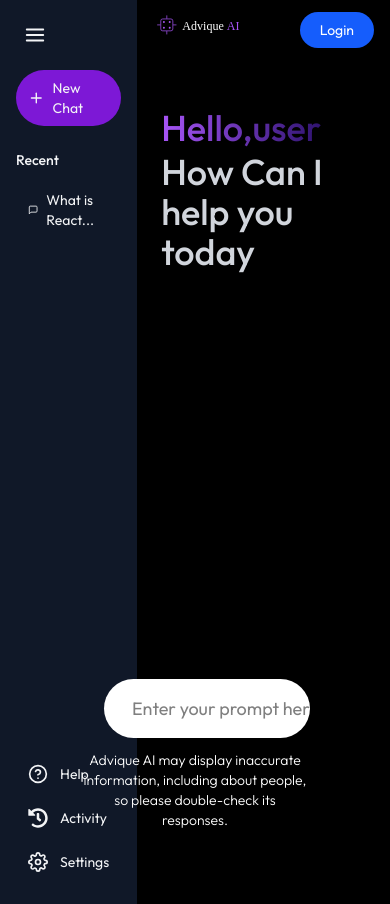
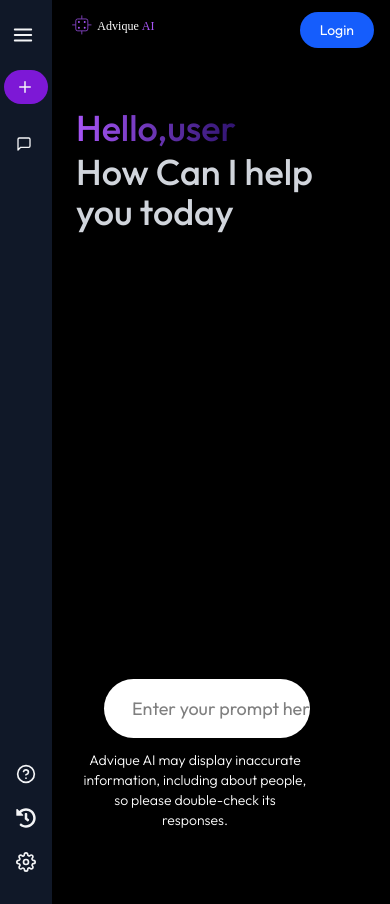
Before and after one commit to shaheedk/Advique-client, a React (Vite) app: page / in a window 390 px wide. Shown: the top 904 px of the page. Built offline with nearby package versions, Linux system fonts and the light colour scheme.

Commit message:
final commit

```diff
--- a/src/components/home/Sidebar.jsx
+++ b/src/components/home/Sidebar.jsx
@@ -1,57 +1,58 @@
 import React, { useState } from "react";
-
-import assets from '../../assets/assets'
-import { FiHelpCircle, FiMenu, FiMessageCircle, FiPlus, FiSettings, } from "react-icons/fi";
-
+import { FiHelpCircle, FiMenu, FiPlus, FiSettings } from "react-icons/fi";
 import { FaHistory } from "react-icons/fa";
-import { BiMessageRoundedDots } from "react-icons/bi";
 import { LuMessageSquare } from "react-icons/lu";
 
 const Sidebar = () => {
   const [extended, setExtended] = useState(true);
 
+  const isMobile = window.innerWidth <= 768; // Just check once (simple way)
+
+  const toggleSidebar = () => {
+    if (!isMobile) {
+      setExtended(prev => !prev);
+    }
+  };
+
   return (
-    <div className={`min-h-screen flex flex-col justify-between bg-gray-900 text-gray-100 py-6 transition-all duration-300 ${extended ? 'px-4' : ' px-1'}`}>
+    <div className={`min-h-screen flex flex-col justify-between bg-gray-900 text-gray-100 py-6 transition-all duration-300 ${extended && !isMobile ? 'px-4' : 'px-1'}`}>
       {/* Top Section */}
       <div className="flex flex-col">
         <FiMenu
           size={22}
           className="cursor-pointer mb-6 ml-2"
-          onClick={() => setExtended(prev=>!prev)}
+          onClick={toggleSidebar}
         />
 
         {/* New Chat Button */}
         <div className="flex items-center gap-2 px-3 py-2 bg-[#7d18d6] rounded-full text-gray-100 text-sm cursor-pointer hover:bg-[#a855f7] transition">
           <FiPlus size={18} />
-          {extended && <p>New Chat</p>}
+          {(extended && !isMobile) && <p>New Chat</p>}
         </div>
 
         {/* Recent Chats */}
         <div className="mt-6">
-          {extended && <p className=" text-sm font-medium mb-3">Recent</p>}
-          <div className="flex items-center gap-2 px-3 py-2 rounded-lg  cursor-pointer hover:bg-gray-800 transition">
-
-            <LuMessageSquare className="w-4 h-4"/>
-            {extended && <p className="text-sm">What is React...</p>}
+          {(extended && !isMobile) && <p className="text-sm font-medium mb-3">Recent</p>}
+          <div className="flex items-center gap-2 px-3 py-2 rounded-lg cursor-pointer hover:bg-gray-800 transition">
+            <LuMessageSquare className="w-4 h-4" />
+            {(extended && !isMobile) && <p className="text-sm">What is React...</p>}
           </div>
         </div>
       </div>
 
       {/* Bottom Section */}
       <div className="flex flex-col gap-2">
-        <div className="flex items-center gap-3 px-3 py-2 rounded-full  hover:bg-gray-700 cursor-pointer transition">
-
+        <div className="flex items-center gap-3 px-3 py-2 rounded-full hover:bg-gray-700 cursor-pointer transition">
           <FiHelpCircle className="w-5 h-5" />
-          {extended && <p className="text-sm">Help</p>}
+          {(extended && !isMobile) && <p className="text-sm">Help</p>}
         </div>
-        <div className="flex items-center gap-3 px-3 py-2 rounded-full  hover:bg-gray-700 cursor-pointer transition">
-        <FaHistory className="w-5 h-5" />
-           {extended && <p className="text-sm">Activity</p>}
+        <div className="flex items-center gap-3 px-3 py-2 rounded-full hover:bg-gray-700 cursor-pointer transition">
+          <FaHistory className="w-5 h-5" />
+          {(extended && !isMobile) && <p className="text-sm">Activity</p>}
         </div>
-        <div className="flex items-center gap-3 px-3 py-2 rounded-full  hover:bg-gray-700 cursor-pointer transition">
-
-          <FiSettings  className="w-5 h-5"  />
-          {extended && <p className="text-sm">Settings</p>}
+        <div className="flex items-center gap-3 px-3 py-2 rounded-full hover:bg-gray-700 cursor-pointer transition">
+          <FiSettings className="w-5 h-5" />
+          {(extended && !isMobile) && <p className="text-sm">Settings</p>}
         </div>
       </div>
     </div>
```
